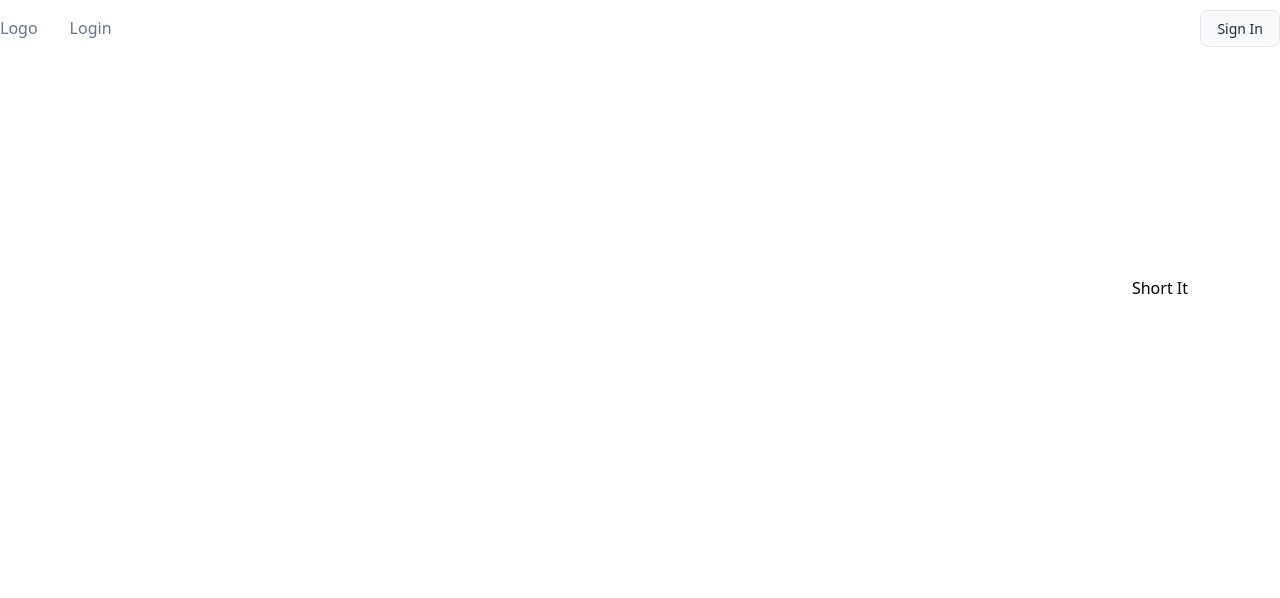
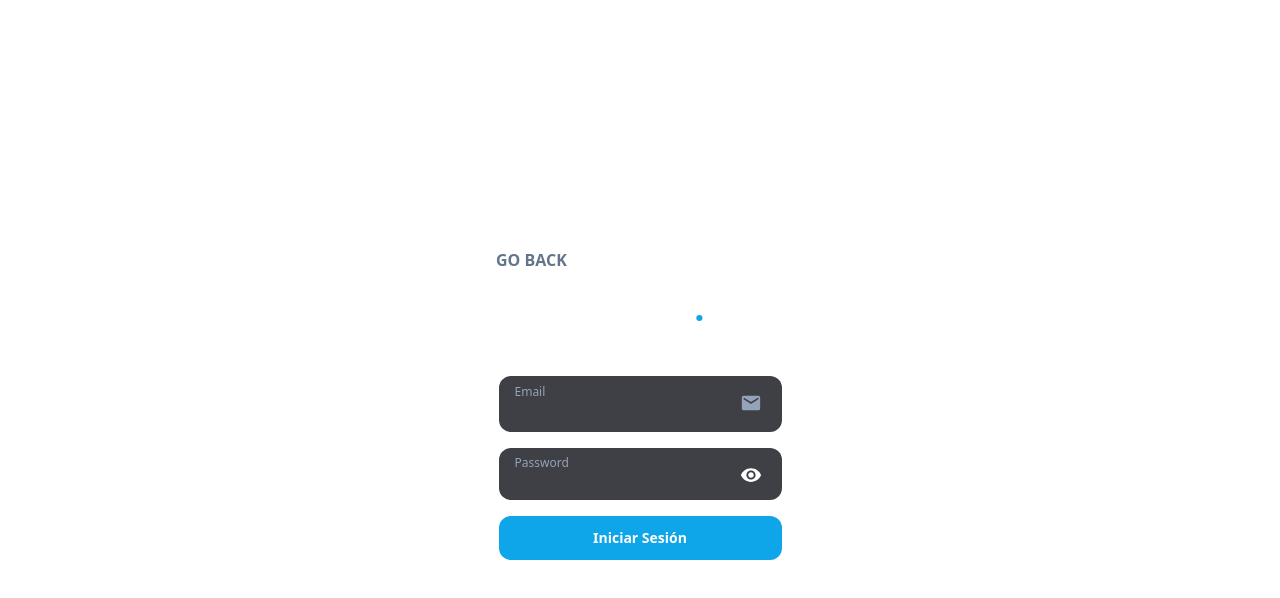
Before and after one commit to Kkmiloo/shortenUrl, a React (Vite) app: page /login in a window 1280 px wide. Shown: the top 598 px of the page. Built offline with nearby package versions, Linux system fonts and the light colour scheme; no server answers.

Commit message:
fix: host

```diff
--- a/index.html
+++ b/index.html
@@ -8,7 +8,7 @@
   </head>
   <body>
     <div
-      class="antialiased text-slate-500 dark:text-slate-400 bg-white dark:bg-slate-900 min-h-screen"
+      class="antialiased text-slate-500 dark:text-slate-400 bg-white dark:bg-zinc-800 min-h-screen"
       id="root"
     ></div>
     <script type="module" src="/src/main.tsx"></script>
--- a/package.json
+++ b/package.json
@@ -13,6 +13,7 @@
     "axios": "^1.6.8",
     "react": "^18.2.0",
     "react-dom": "^18.2.0",
+    "react-icons": "^5.2.0",
     "react-router-dom": "^6.23.0"
   },
   "devDependencies": {
--- a/src/App.tsx
+++ b/src/App.tsx
@@ -1,25 +1,51 @@
 import { useEffect, useState } from 'react';
 
 import RootLayout from './layouts/RootLayout';
-import axios from 'axios';
+import axios, { AxiosError } from 'axios';
+import SubmitButton from './components/button/SubmitButton';
+import { host, port } from './common/env.config';
 
 function App() {
   const [urlShorter, setUrlShorter] = useState('');
   const [url, setUrl] = useState('');
 
+  const [error, setError] = useState<AxiosError<any, any>>();
+
+  const handleError = (error: unknown) => {
+    if (axios.isAxiosError(error)) {
+      if (error.response) {
+        // La respuesta fue hecha y el servidor respondió con un código de estado
+        // que esta fuera del rango de 2xx
+        console.log(error.response.data);
+        console.log(error.response.status);
+
+        setError(error);
+      } else if (error.request) {
+        // La petición fue hecha pero no se recibió respuesta
+        // `error.request` es una instancia de XMLHttpRequest en el navegador y una instancia de
+        // http.ClientRequest en node.js
+        console.log(error.request);
+      } else {
+        // Algo paso al preparar la petición que lanzo un Error
+        console.log('Error', error.message);
+      }
+    }
+  };
+
   const handleSubmit = async (e: React.FormEvent<HTMLFormElement>) => {
     e.preventDefault();
 
-    const postData = { longUrl: url };
+    try {
+      const postData = { longUrl: url };
 
-    const { data } = await axios.post(
-      'http://localhost:3000/api/shorten',
-      postData
-    );
+      const { data } = await axios.post(`${host}/api/shorten`, postData);
 
-    setUrl('');
-    setUrlShorter(`${window.location.href}${data.shortCode}`);
-    console.log(url);
+      setUrl('');
+      setUrlShorter(`${window.location.href}${data.shortCode}`);
+      console.log(url);
+    } catch (error) {
+      handleError(error);
+    }
   };
 
   const redirectToUrl = async (shortCode: string) => {
@@ -29,22 +55,7 @@ function App() {
       );
       window.location.href = `http://${data.longUrl}`;
     } catch (error) {
-      if (axios.isAxiosError(error)) {
-        if (error.response) {
-          // La respuesta fue hecha y el servidor respondió con un código de estado
-          // que esta fuera del rango de 2xx
-          console.log(error.response.data);
-          console.log(error.response.status);
-        } else if (error.request) {
-          // La petición fue hecha pero no se recibió respuesta
-          // `error.request` es una instancia de XMLHttpRequest en el navegador y una instancia de
-          // http.ClientRequest en node.js
-          console.log(error.request);
-        } else {
-          // Algo paso al preparar la petición que lanzo un Error
-          console.log('Error', error.message);
-        }
-      }
+      handleError(error);
     }
   };
 
@@ -56,22 +67,21 @@ function App() {
 
   return (
     <RootLayout>
-      <div className='max-w-7xl m-auto flex justify-center  flex-col'>
+      <div className='max-w-6xl m-auto flex justify-center  flex-col'>
         <div className='w-full mt-52 mb-16'>
+          {error && <p>{error.response?.data.message}</p>}
           <form className='flex justify-center' onSubmit={handleSubmit}>
             <input
-              className='text-slate-800 max-w-5xl w-full py-3 px-5 rounded-md'
+              className='w-full font-semibold  px-4 pr-12   text-sm peer  bg-zinc-700 outline-none rounded-xl focus:border-sky-500 focus:ring-1 focus:ring-sky-500'
               type='text'
               name='url  '
               id='url'
               value={url}
               onChange={(e) => setUrl(e.target.value)}
             />
-            <input
-              className='ml-4 p-2 px-4 bg-white rounded-md min-w-20 hover:bg-slate-100 hover:cursor-pointer text-black transition-all'
-              type='submit'
-              value='Short It'
-            />
+            <div className='ml-4'>
+              <SubmitButton value='Short it' />
+            </div>
           </form>
         </div>
         <div>
--- /dev/null
+++ b/src/common/env.config.ts
@@ -0,0 +1 @@
+export const host = import.meta.env.VITE_API_HOST;
--- /dev/null
+++ b/src/components/button/LinkButton.tsx
@@ -0,0 +1,19 @@
+import { Link } from 'react-router-dom';
+
+interface Props {
+  value: string;
+  to: string;
+}
+
+export default function LinkButton({ value, to }: Props) {
+  return (
+    <div className='w-full relative'>
+      <Link
+        className='bg-sky-500 text-white p-3 px-6 rounded-xl  w-full hover:cursor-pointer font-semibold text-sm hover:bg-sky-600'
+        to={to}
+      >
+        {value}
+      </Link>
+    </div>
+  );
+}
--- /dev/null
+++ b/src/components/button/SubmitButton.tsx
@@ -0,0 +1,15 @@
+interface Props {
+  value: string;
+}
+
+export default function SubmitButton({ value }: Props) {
+  return (
+    <div className='w-full relative'>
+      <input
+        type='submit'
+        value={value}
+        className='bg-sky-500 text-white p-3 px-10 rounded-xl  w-full hover:cursor-pointer font-semibold text-sm hover:bg-sky-600'
+      />
+    </div>
+  );
+}
--- /dev/null
+++ b/src/components/inputs/EmailInput.tsx
@@ -0,0 +1,26 @@
+import { MdEmail } from 'react-icons/md';
+
+export default function EmailInput() {
+  return (
+    <div className='w-full relative group focus-within:shadow-lg focus-within:shadow-sky-950 rounded-md select-none '>
+      <MdEmail
+        className='absolute top-4 right-3 mr-2'
+        color='rgb(148 163 184) '
+        size={22}
+      />
+      <input
+        type='text'
+        id='username'
+        required
+        className='w-full font-semibold h-1 px-4 pr-12 pb-5 pt-9  text-sm peer  bg-zinc-700 outline-none rounded-xl focus:border-sky-500 focus:ring-1 focus:ring-sky-500'
+      />
+
+      <label
+        htmlFor='username'
+        className='transform transition-all -translate-y-1  text-slate-400 h-1/2 absolute top-0 left-0 flex items-center px-4 pt-3 text-xs  group-focus-within:text-sky-500'
+      >
+        Email
+      </label>
+    </div>
+  );
+}
--- /dev/null
+++ b/src/components/inputs/PasswordInput.tsx
@@ -0,0 +1,43 @@
+import { useState } from 'react';
+import { MdVisibility, MdVisibilityOff } from 'react-icons/md';
+
+export default function PasswordInput() {
+  const [showPassword, setShowPassword] = useState(false);
+
+  const toggleShowPassword = () => {
+    setShowPassword((s) => !s);
+  };
+
+  return (
+    <div className='w-full relative group focus-within:shadow-lg focus-within:shadow-sky-950 rounded-md select-none'>
+      <input
+        type={showPassword ? 'text' : 'password'}
+        id='password'
+        required
+        className='w-full font-semibold h-1 px-4 pr-12 pb-4 pt-9  text-sm peer  bg-zinc-700 outline-none rounded-xl focus:border-sky-500 focus:ring-1 focus:ring-sky-500'
+      />
+
+      <label
+        htmlFor='password'
+        className='transform transition-all -translate-y-1 text-slate- text-slate-400 h-1/2 absolute top-0 left-0 flex items-center px-4 pt-3 text-xs  group-focus-within:text-sky-500'
+      >
+        Password
+      </label>
+      {showPassword ? (
+        <MdVisibilityOff
+          className='absolute top-4 right-3 mr-2 selection:select-none hover:cursor-pointer bg-slate'
+          size={22}
+          color='#FFF'
+          onClick={toggleShowPassword}
+        />
+      ) : (
+        <MdVisibility
+          className='absolute top-4 right-3 mr-2 selection:select-none hover:cursor-pointer'
+          size={22}
+          color='#FFF'
+          onClick={toggleShowPassword}
+        />
+      )}
+    </div>
+  );
+}
--- a/src/main.tsx
+++ b/src/main.tsx
@@ -1,10 +1,28 @@
-import React from 'react'
-import ReactDOM from 'react-dom/client'
-import App from './App.tsx'
-import './index.css'
+import React from 'react';
+import ReactDOM from 'react-dom/client';
+import App from './App.tsx';
+import './index.css';
+import { RouterProvider, createBrowserRouter } from 'react-router-dom';
+import Login from './pages/login/Login.tsx';
+import Redirect from './pages/login/redirect/Redirect.tsx';
+
+const router = createBrowserRouter([
+  {
+    path: '/',
+    element: <App />,
+  },
+  {
+    path: '/:shortCode',
+    element: <Redirect />,
+  },
+  {
+    path: '/login',
+    element: <Login />,
+  },
+]);
 
 ReactDOM.createRoot(document.getElementById('root')!).render(
   <React.StrictMode>
-    <App />
-  </React.StrictMode>,
-)
+    <RouterProvider router={router} />
+  </React.StrictMode>
+);
--- a/src/modules/ui/Header.tsx
+++ b/src/modules/ui/Header.tsx
@@ -1,18 +1,16 @@
+import LinkButton from '../../components/button/LinkButton';
+
 export default function Header() {
   return (
     <div className='py-4 px-4 lg:px-0 '>
       <header className='w-full mx-auto md:max-w-7xl flex justify-between items-center'>
         <div className='flex'>
           <p className=''> Logo</p>
-          <nav className='gap-4 ml-8'>
-            <a> Login</a>
-          </nav>
+          <nav className='gap-4 ml-8'></nav>
         </div>
         <div>
           <div>
-            <a className='py-2   px-4 border  rounded-lg bg-gray-50 text-slate-800 hover:cursor-pointer font-medium hover:bg-gray-200 transition text-sm '>
-              Sign In
-            </a>
+            <LinkButton value='Login' to='/login' />
           </div>
         </div>
       </header>
--- /dev/null
+++ b/src/pages/login/Login.tsx
@@ -0,0 +1,25 @@
+import { Link } from 'react-router-dom';
+import SubmitButton from '../../components/button/SubmitButton';
+
+import EmailInput from '../../components/inputs/EmailInput';
+import PasswordInput from '../../components/inputs/PasswordInput';
+
+export default function Login() {
+  return (
+    <div className='flex  items-center h-screen'>
+      <div className='flex items-center flex-col m-auto mt-52 p-10 w-96'>
+        <div className='mb-4 text-left w-full ml-4 uppercase font-semibold'>
+          <Link to={'/'}> Go back </Link>
+        </div>
+        <h1 className='mb-12  font-extrabold text-4xl text-white '>
+          Log in <span className='text-sky-500 text-4xl'>. </span>
+        </h1>
+        <form className='flex flex-col gap-4  text-white '>
+          <EmailInput />
+          <PasswordInput />
+          <SubmitButton value='Iniciar Sesión' />
+        </form>
+      </div>
+    </div>
+  );
+}
--- /dev/null
+++ b/src/pages/login/redirect/Redirect.tsx
@@ -0,0 +1,23 @@
+import axios from 'axios';
+import { useEffect } from 'react';
+import { useParams } from 'react-router-dom';
+import { host, port } from '../../../common/env.config';
+
+export default function Redirect() {
+  const { shortCode } = useParams();
+
+  const redirectToUrl = async () => {
+    try {
+      const { data } = await axios.get(`${host}/api/shorten/${shortCode}`);
+      window.location.href = `http://${data.longUrl}`;
+    } catch (error) {
+      console.log(error);
+    }
+  };
+
+  useEffect(() => {
+    redirectToUrl();
+  }, []);
+
+  return <div></div>;
+}
```
Also changed, not shown: 1 other file (tests, documents, lock files or other folders).
